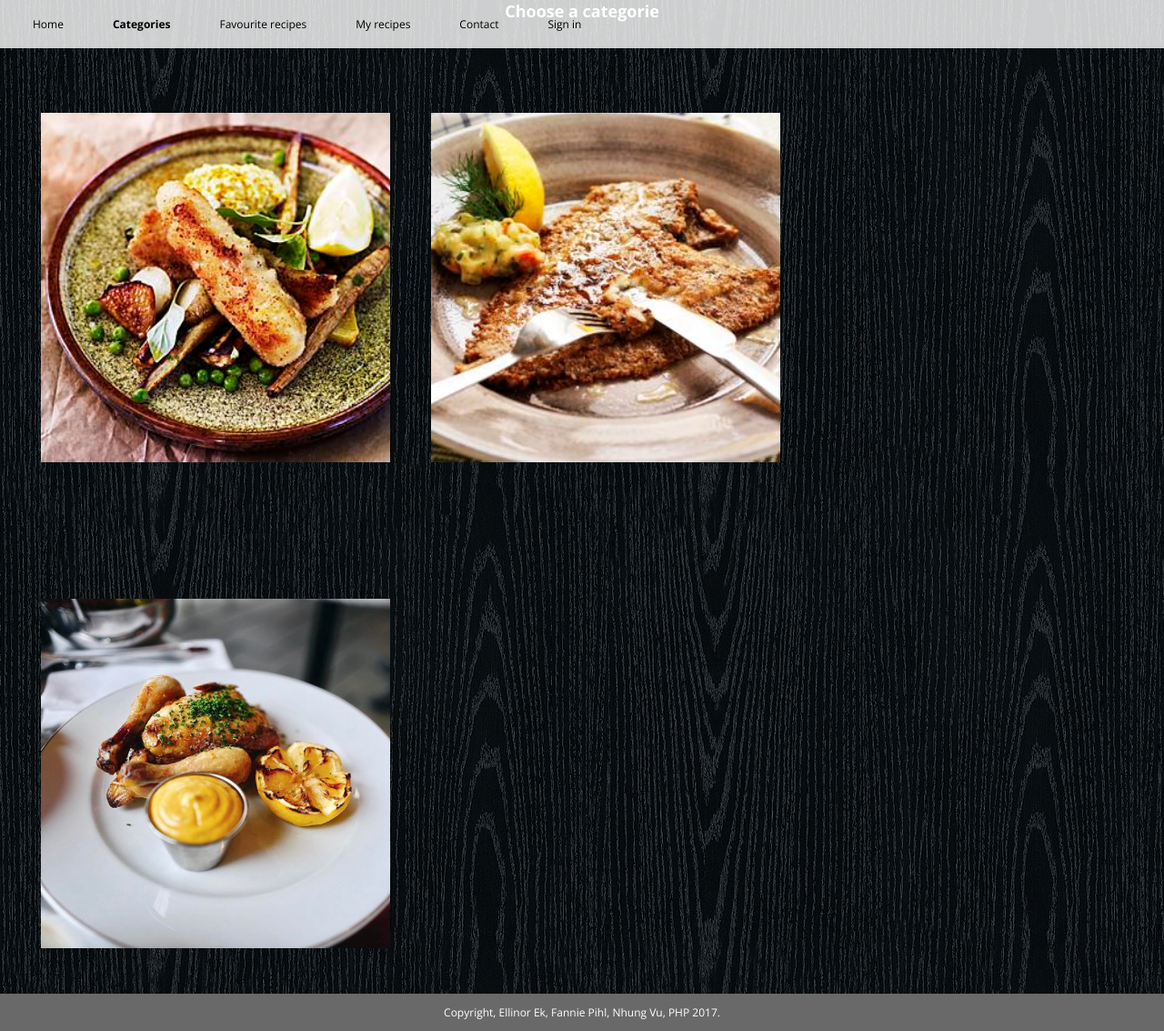
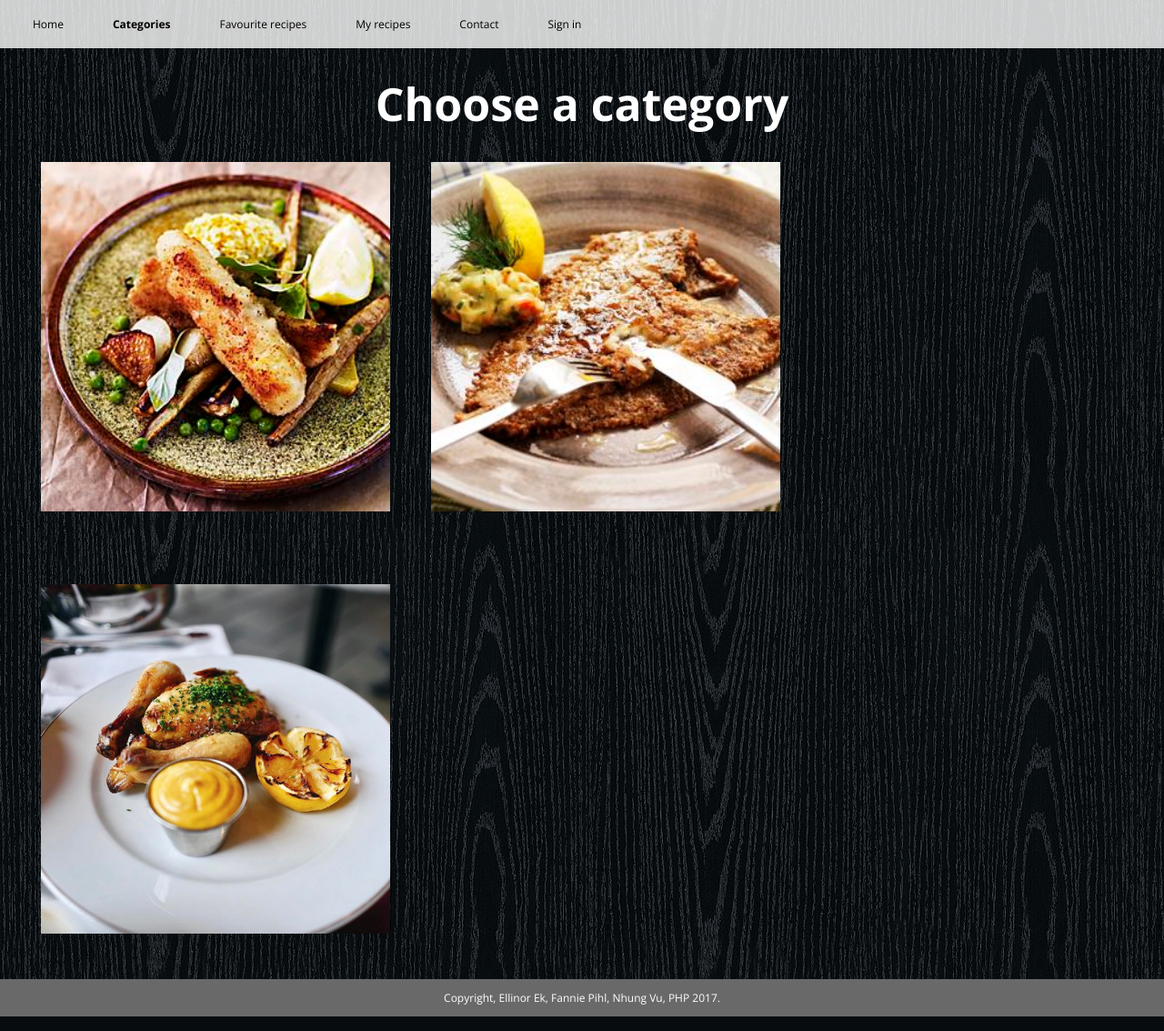
Before and after one commit to Fanniepihl/Recipepage, a PHP site: page /categories.php in a window 1280 px wide. Shown: the whole page at 91% size. Run offline with PHP 8.4, Linux system fonts and the light colour scheme; some web fonts are replaced.

Commit message:
gallery + css

```diff
--- a/categories.php
+++ b/categories.php
@@ -2,7 +2,7 @@
 <?php include("config.php") ?>
 
 <body>
-<h2>Choose a categorie</h2>
+<h2>Choose a category</h2>
 
 
 <div class="container">
--- a/fish.php
+++ b/fish.php
@@ -2,7 +2,9 @@
 <?php include("config.php") ?>
 
 <body>
+<div class="fishgallery"><!---en div class för fish recept --->
 
+    </div><!---end div class fishgallery--->
 
 
 </body>
--- a/main.css
+++ b/main.css
@@ -163,7 +163,7 @@ a.active {
 .container {
   position: relative;
   width: 30%;
-  margin-top: 100px;
+  margin-top: 30px;
   margin-bottom: 50px;
     margin-left: 45px;
     float: left;
@@ -209,6 +209,8 @@ h2 {
     text-align: center;
     margin: 0;
     color: white;
+    font-size: 50px;
+    padding-top: 80px;
 }
 
 /* FOOTER */
--- a/myrecipes.php
+++ b/myrecipes.php
@@ -4,6 +4,9 @@
 <body>
 
 <h2>Here is your saved recipes</h2>
+<div class="mygallery"><!---en div att lägga in sina uppladdade recept i.--->
+
+</div>
 
 </body>
 
```
Also changed, not shown: pasta.php (+8 -0 lines), steak.php (+7 -0 lines), 1 other file.
